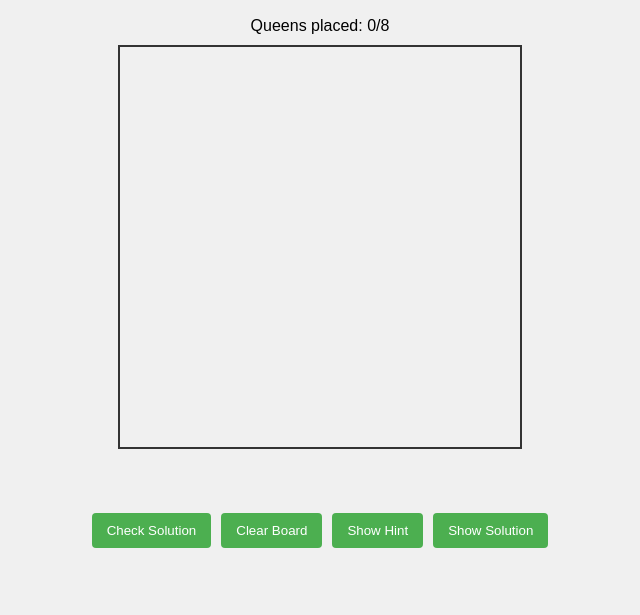
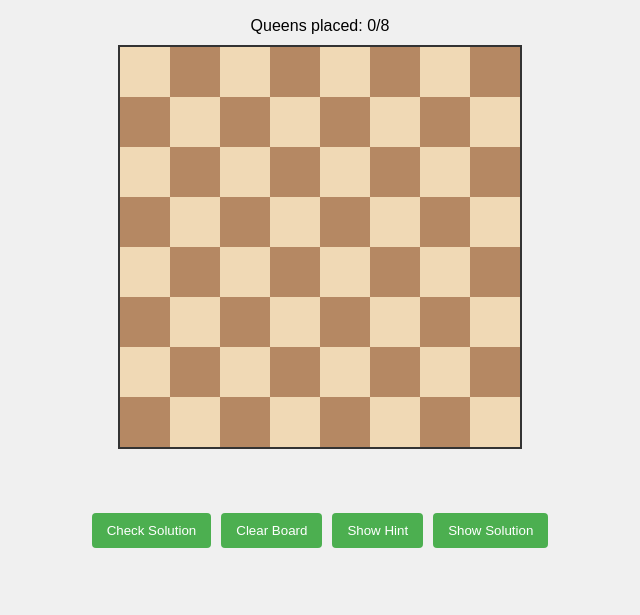
Before and after one commit to Ahmed8881/8-queen-puzzle, a plain HTML site: page index.html in a window 1280 px wide. Shown: the part 130-745 px from the top of the page, without its empty margins (320-960 px from the left). Drawn offline with Linux system fonts and the light colour scheme.

Commit message:
Add script tag to include main.js for game functionality

```diff
--- a/index.html
+++ b/index.html
@@ -36,4 +36,5 @@
         <div id="solutionContainer"></div>
       </div>
 </body>
+<script src="./js/main.js"></script>
 </html>
```
